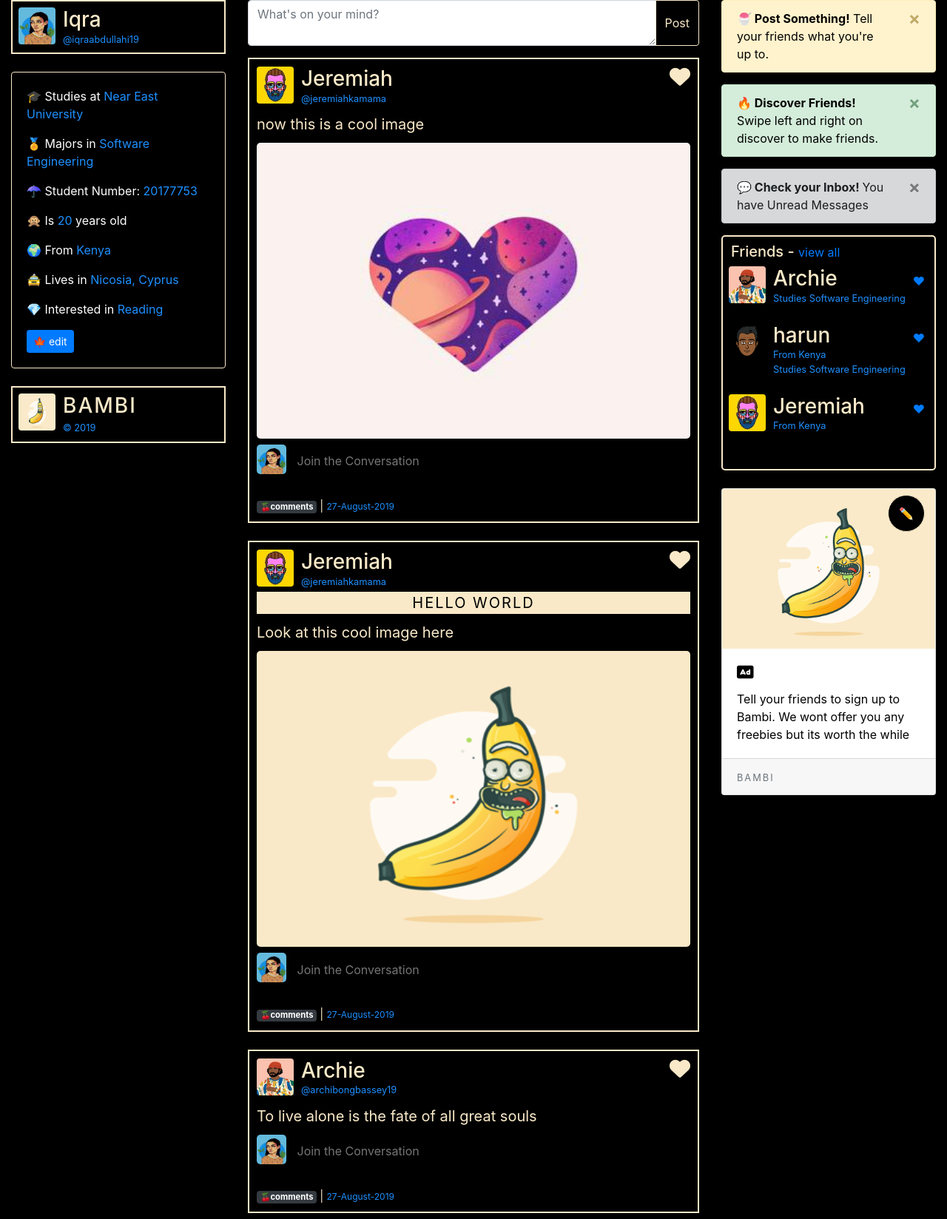
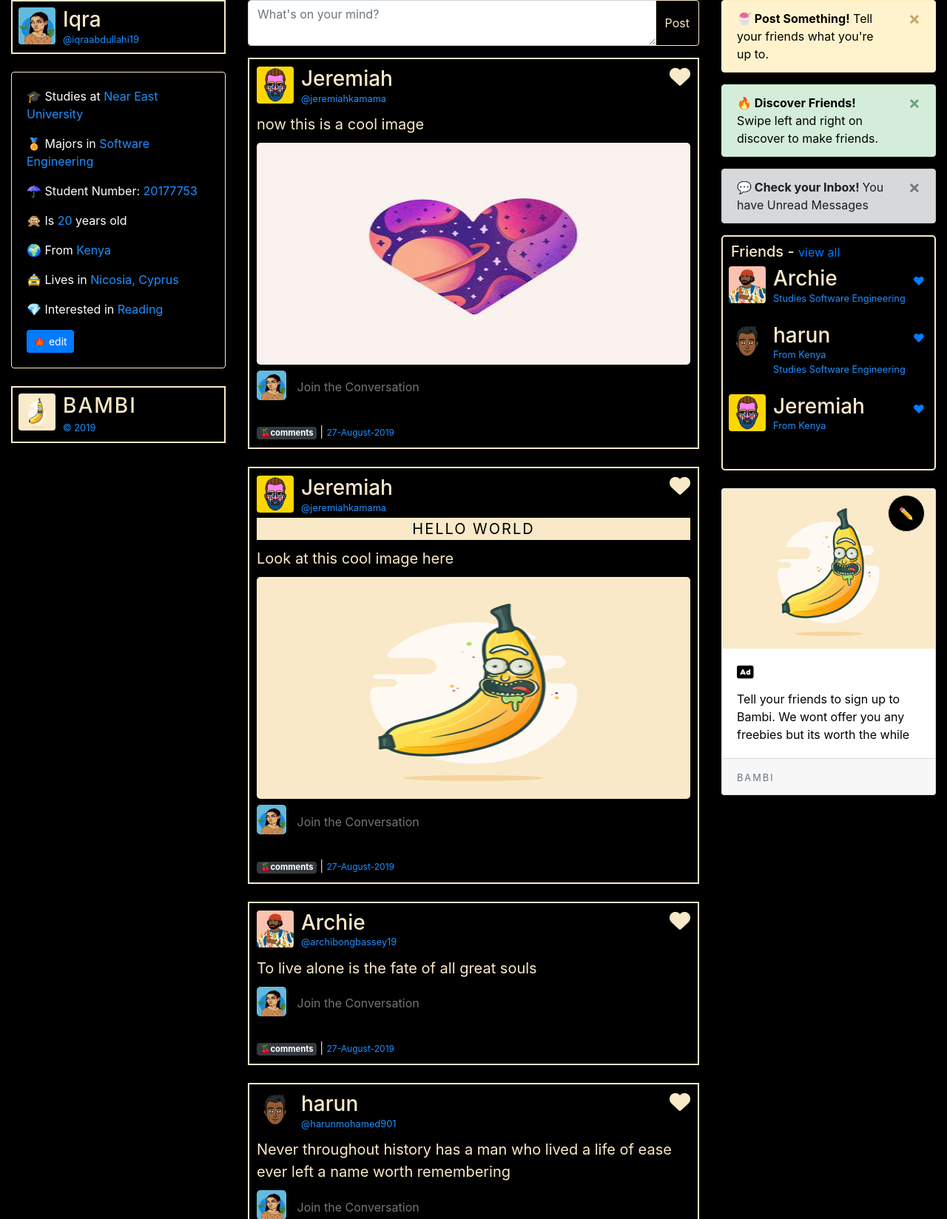
Before and after one commit to harunmohamed/bambi-v3, a Flask app: page / in a window 1280 px wide. Shown: the part 61-1709 px from the top of the page at 74% size. Run offline with Flask 2, Linux system fonts and the light colour scheme; a user stored in the database is signed in; data comes from the database, SQL or seed files in the repository; some libraries are stand-ins or nearby versions.

Commit message:
Update home.html

```diff
--- a/bambiv3/templates/home.html
+++ b/bambiv3/templates/home.html
@@ -250,7 +250,7 @@ header, footer {
           <p style="text-transform: uppercase;letter-spacing: 2px;text-align: center;margin-top: 4px;background:#F9E9C8;color:#000;" data-toggle="popover" data-content="🍌: Click to View this Post Only"><a href=" {{ url_for('post', post_id=post.id) }} " style="color:#000;">{{post.title}}</a></p>
           <p>{{post.content|urlize(40, target='_blank')}}</p>
           {% if post.image %}
-          <img class="mb-2" src="{{ url_for('static', filename='profile_pics/' + post.image) }}" style="width:100%;height:400px;border-radius: 5px">
+          <img class="mb-2" src="{{ url_for('static', filename='profile_pics/' + post.image) }}" style="width:100%;height:300px;border-radius: 5px">
           {% endif %}
           <div class="comments">
             <img src="{{ url_for('static', filename='profile_pics/' + current_user.image_file) }}" class="mb-2"style="width: 40px;height: 40px;border-radius:5px;">
```
